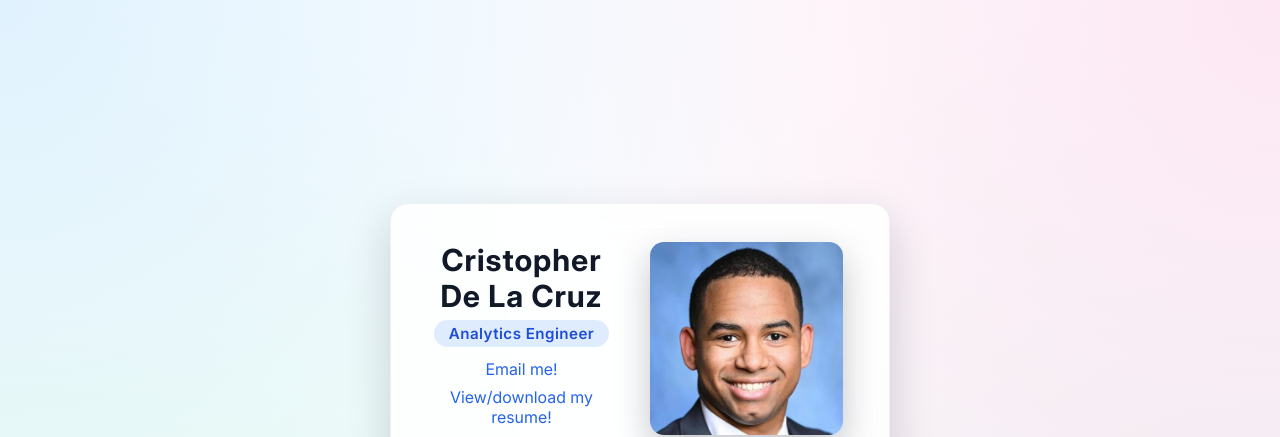
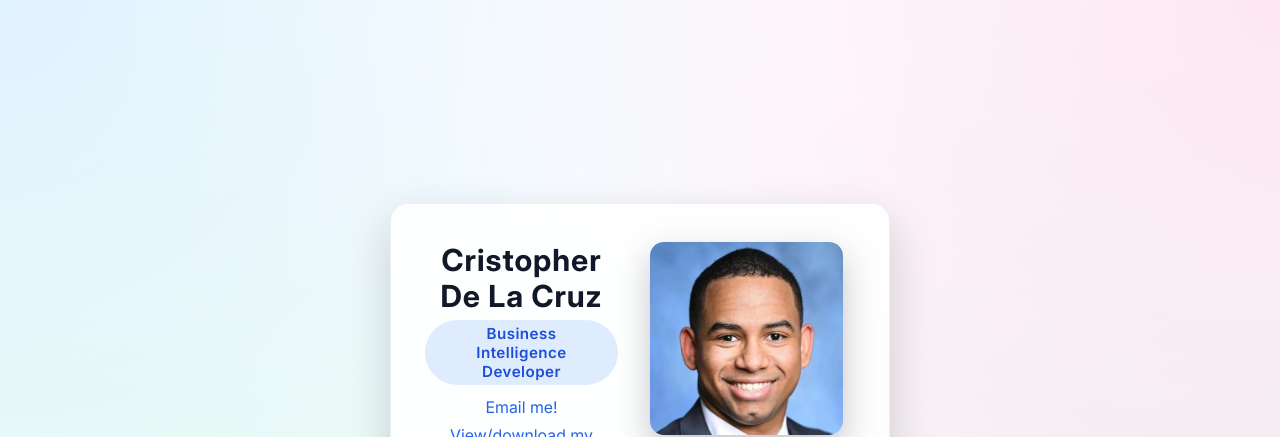
Before and after one commit to cristopheridlc/cristopherdelacruz.com, a plain HTML site: page index.html in a window 1280 px wide. Shown: the top 437 px of the page. Drawn offline with Linux system fonts and the light colour scheme.

Commit message:
change title from analytics engineer to bi developer

```diff
--- a/index.html
+++ b/index.html
@@ -16,7 +16,7 @@
         <div class="columns">
             <div class="column">
                 <h1>Cristopher De&nbsp;La&nbsp;Cruz</h1>
-                <h3><span class="title-badge">Analytics Engineer</span></h3>
+                <h3><span class="title-badge">Business Intelligence Developer</span></h3>
                 <address>
                     <a href="mailto:cristopheridlc@gmail.com">Email me!</a>
                 </address>
```
